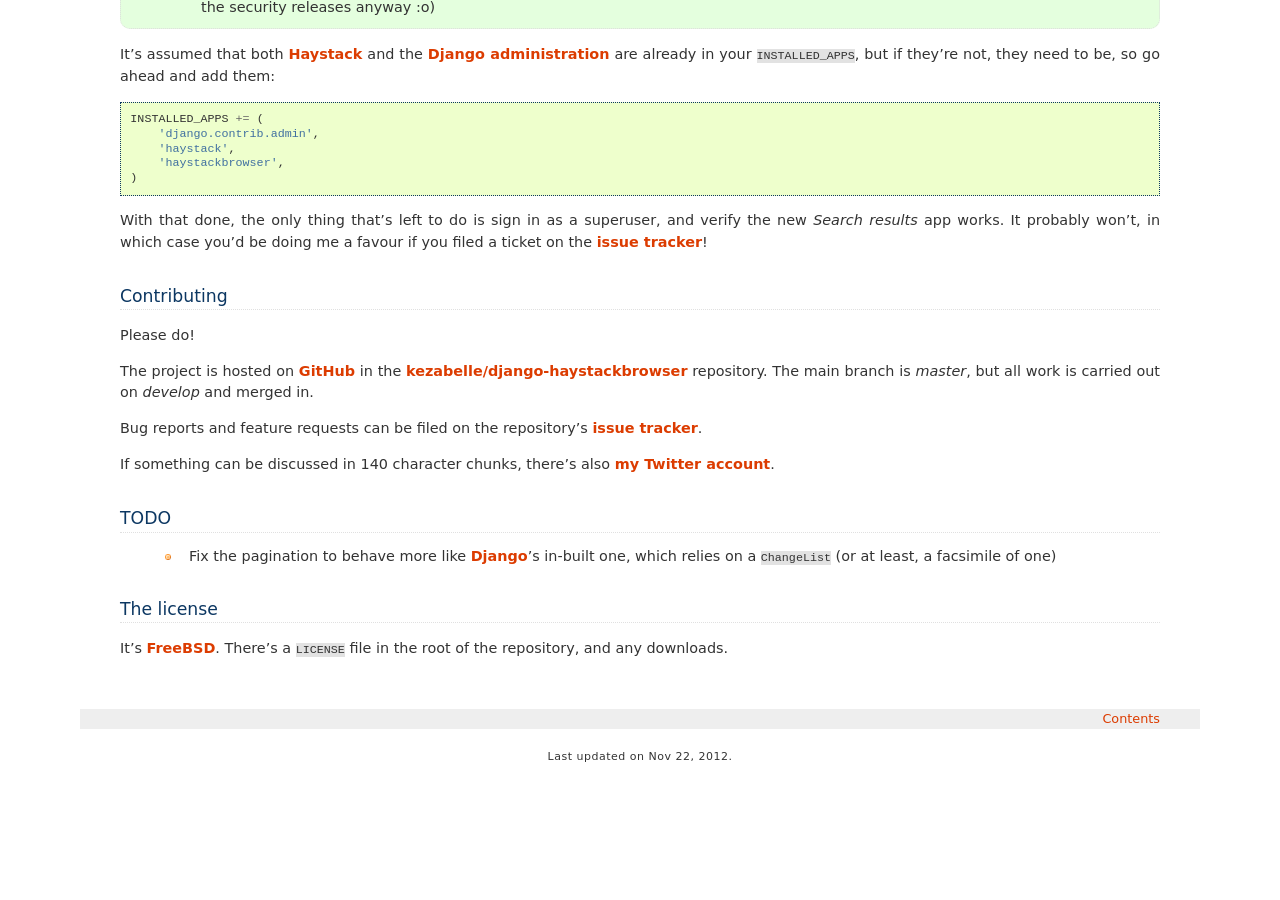
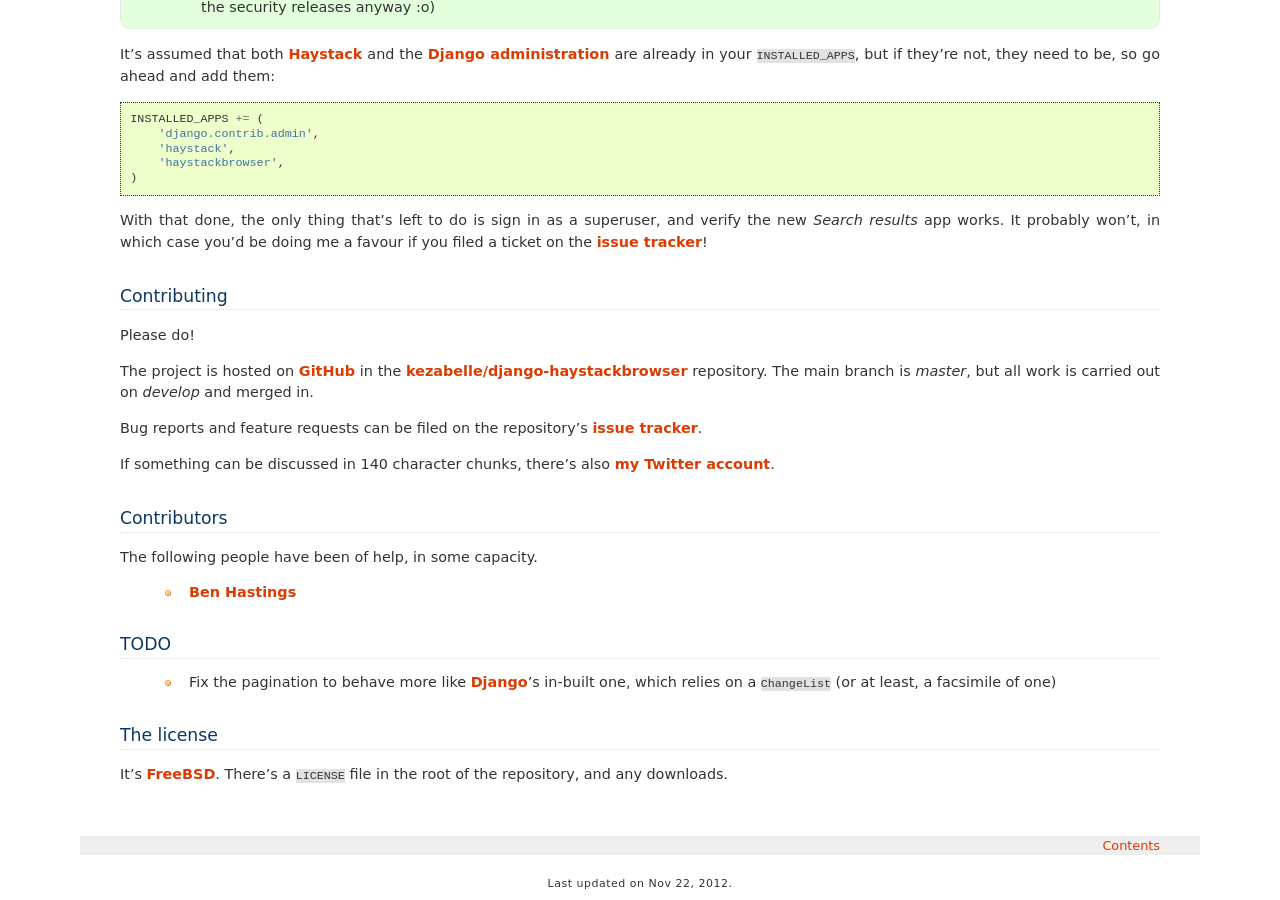
Before and after one commit to kezabelle/django-haystackbrowser, a Sphinx documentation site: the page built from docs/index.rst, in a window 1280 px wide and 900 px high, scrolled down 1539 px. Built offline with Sphinx 7.4.7, drawn with Linux system fonts in a browser that asks for light colours; before the commit the page ends 2313 px from its top, so only the background shows below that.

Commit message:
docs: add Ben Hastings, for making me do the previous two commits.

```diff
--- a/docs/index.rst
+++ b/docs/index.rst
@@ -11,6 +11,7 @@
 .. _issue tracker: https://github.com/kezabelle/django-haystackbrowser/issues/
 .. _my Twitter account: https://twitter.com/kezabelle/
 .. _FreeBSD: http://en.wikipedia.org/wiki/BSD_licenses#2-clause_license_.28.22Simplified_BSD_License.22_or_.22FreeBSD_License.22.29
+.. _Ben Hastings: https://twitter.com/benjhastings/
 
 django-haystackbrowser
 ======================
@@ -141,6 +142,13 @@
 
 If something can be discussed in 140 character chunks, there's also `my Twitter account`_.
 
+Contributors
+------------
+
+The following people have been of help, in some capacity.
+
+ * `Ben Hastings`_
+
 TODO
 ----
 
```
